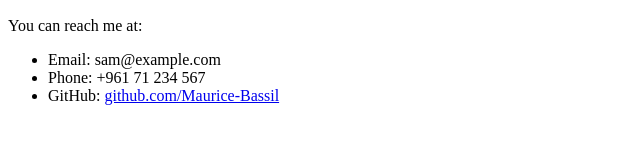
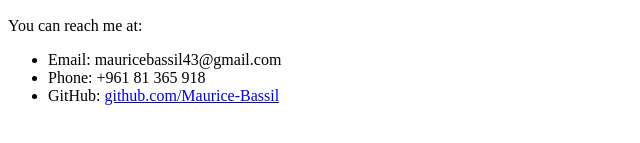
Before and after one commit to Maurice04-bot/my-site, a plain HTML site: page index.html in a window 1280 px wide. Shown: the part 233-376 px from the top of the page, 0-640 px from the left. Drawn offline with Linux system fonts and the light colour scheme.

Commit message:
Update index.html

```diff
--- a/index.html
+++ b/index.html
@@ -9,8 +9,8 @@
 <h2>Contact</h2>
 <p>You can reach me at:</p>
 <ul>
-  <li>Email: sam@example.com</li>
-  <li>Phone: +961 71 234 567</li>
+  <li>Email: mauricebassil43@gmail.com</li>
+  <li>Phone: +961 81 365 918</li>
   <li>GitHub: <a href="https://github.com/Maurice04-bot/my-site.git" target="_blank">github.com/Maurice-Bassil</a></li>
 </ul>
 </body>
```
